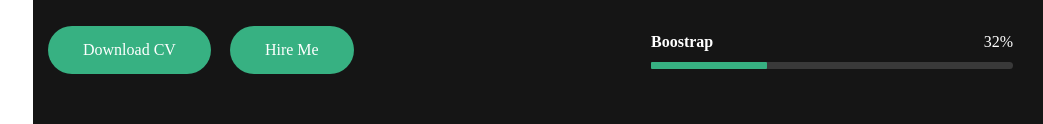
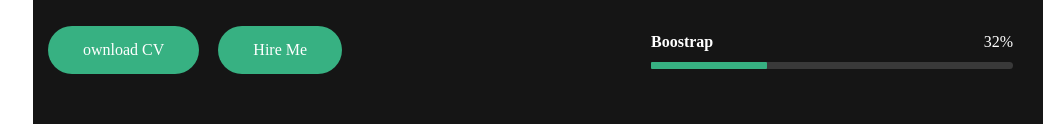
Before and after one commit to Abrar9825/My-Portfolio, a plain HTML site: page portfolio/index.html in a window 1280 px wide. Shown: the part 1365-1489 px from the top of the page, without its empty margins (237-1280 px from the left). Drawn offline with Linux system fonts and the light colour scheme; a web font is replaced by a local one.

Commit message:
i Change the download to ownload at 117

```diff
--- a/portfolio/index.html
+++ b/portfolio/index.html
@@ -114,7 +114,7 @@
                                     </div>
                                     <div class="row">
                                         <div class="buttons">
-                                            <a href="" class="btn">Download CV</a>
+                                            <a href="" class="btn">ownload CV</a>
                                             <a href="#contact" class="btn hire-me">Hire Me</a>
                                         </div>
                                     </div>
```
